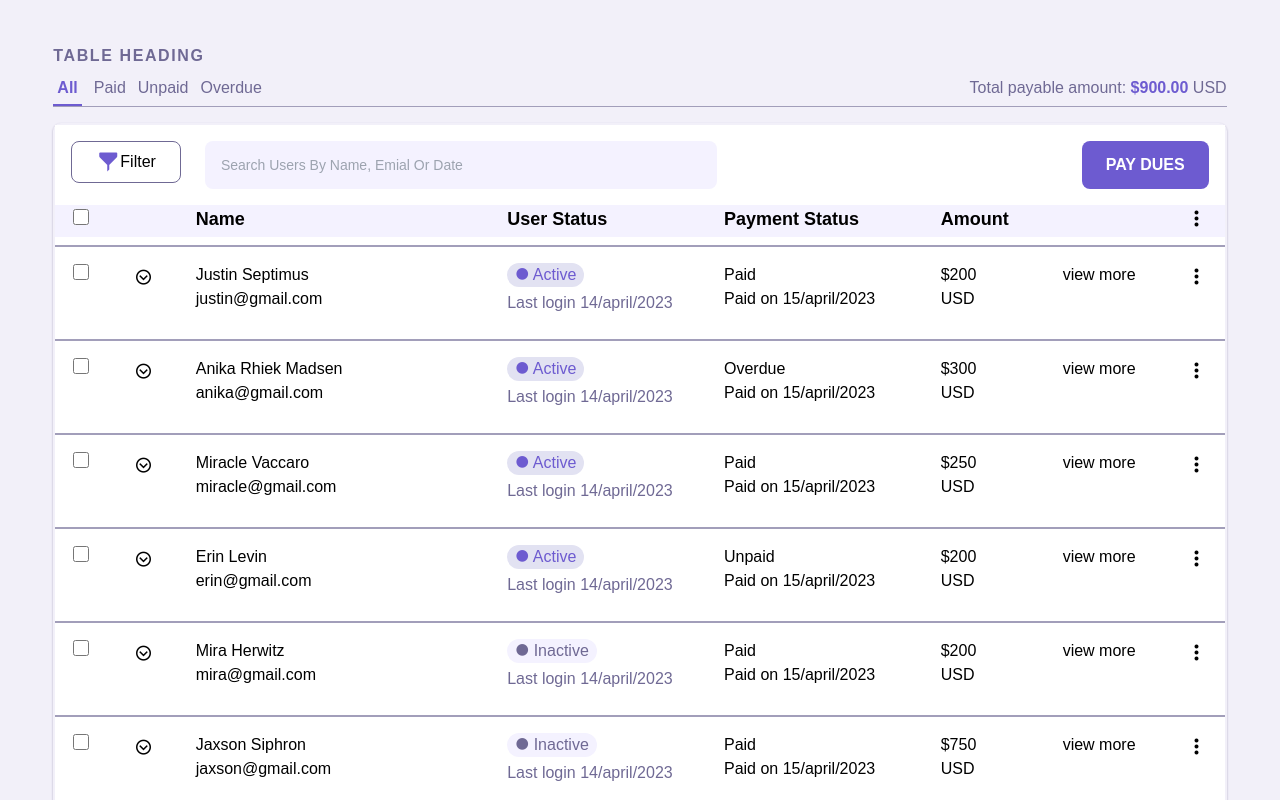
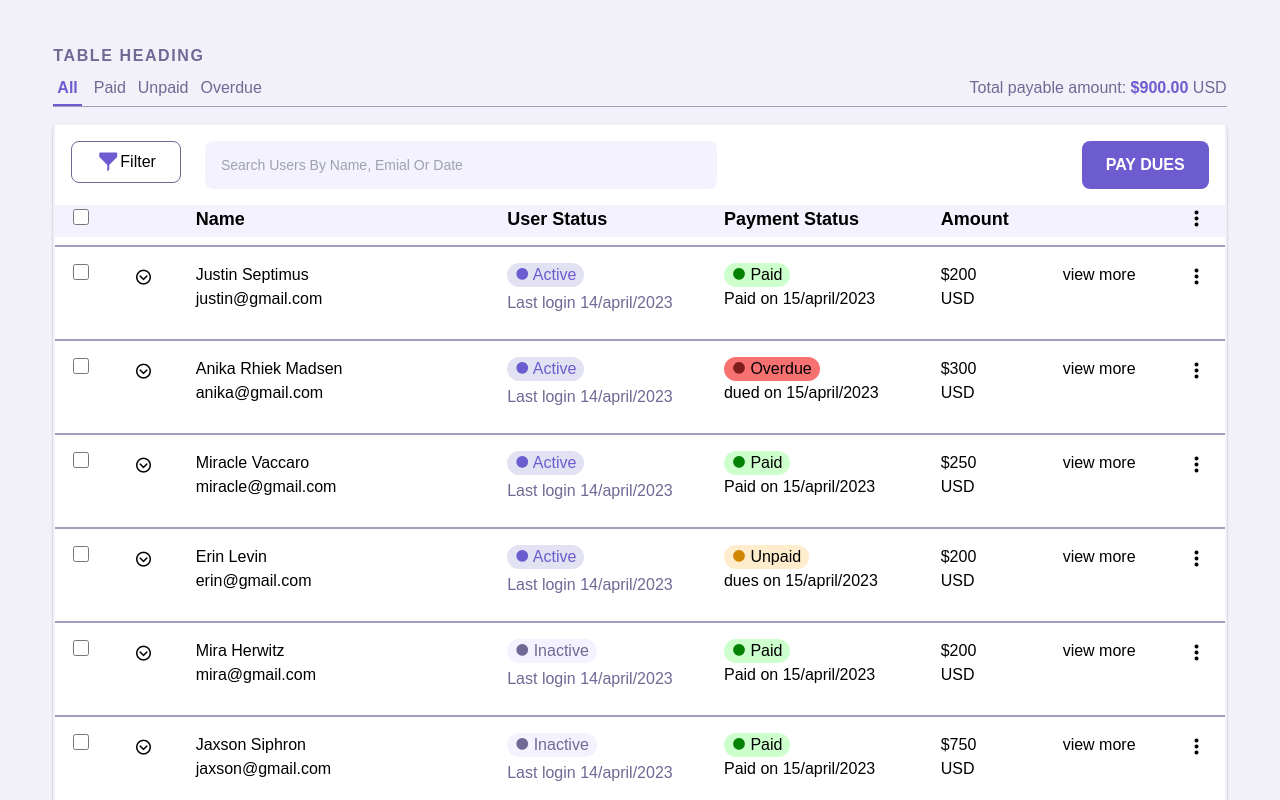
Before and after one commit to salv20/admin-table, a Vue app: page / in a window 1280 px wide. Shown: the top 800 px of the page. Built offline with nearby package versions, Linux system fonts and the light colour scheme.

Commit message:
modified:   src/components/LIst.vue

```diff
--- a/src/components/LIst.vue
+++ b/src/components/LIst.vue
@@ -56,8 +56,27 @@
           <p class="text-tableDarkP">Last login {{ user.loginDate }}</p>
         </div>
         <div class="h-fit w-1/6">
-          <p class="capitalize">{{ user.paymentStatus }}</p>
-          <p> Paid on {{ user.paidDate }} </p>
+          <div v-if="user.paymentStatus.toLowerCase() === 'paid'">
+            <p class="capitalize bg-lightGreen w-fit rounded-xl px-2">
+              <span> <i class="bx bxs-circle text-sm text-green" /> </span>
+              {{ user.paymentStatus }}
+            </p>
+            <p> Paid on {{ user.paidDate }} </p>
+          </div>
+          <div v-if="user.paymentStatus.toLowerCase() === 'overdue'">
+            <p class="capitalize bg-red-400 w-fit px-2 rounded-xl">
+              <span> <i class="bx bxs-circle text-sm text-red-900" /> </span>
+              {{ user.paymentStatus }}
+            </p>
+            dued on {{ user.paidDate }}
+          </div>
+          <div v-if="user.paymentStatus.toLowerCase() === 'unpaid'">
+            <p class="capitalize w-fit bg-lightOrange px-2 rounded-xl">
+              <span> <i class="bx bxs-circle text-sm text-orange" /> </span>
+              {{ user.paymentStatus }}
+            </p>
+            dues on {{ user.paidDate }}
+          </div>
         </div>
         <div class="h-fit w-1/12 uppercase">
           <p> ${{ user.amount }}</p>
```
